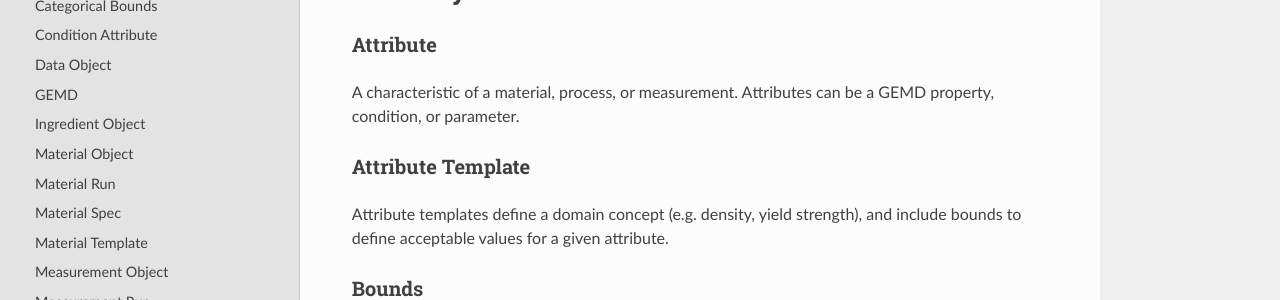
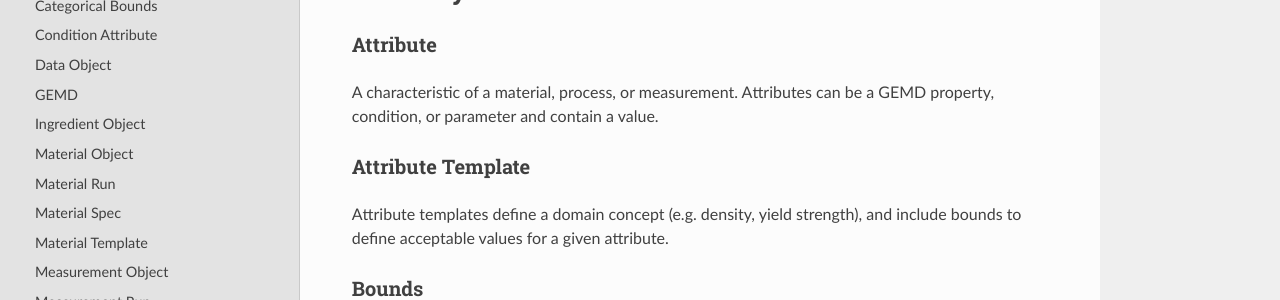
Before and after one commit to CitrineInformatics/gemd-docs, an MkDocs documentation site: the page built from docs/glossary.md, in a window 1280 px wide and 900 px high. Shown: the part 129-429 px from the top of the window. Built offline with MkDocs 1.6.1, drawn with Linux system fonts in a browser that asks for light colours; nearby versions of some CDN libraries.

Commit message:
Update docs/glossary.md
Co-authored-by: Ken Kroenlein <51962276+kroenlein@users.noreply.github.com>

```diff
--- a/docs/glossary.md
+++ b/docs/glossary.md
@@ -1,7 +1,7 @@
 # Glossary
 
 ### Attribute
-A characteristic of a material, process, or measurement. Attributes can be a GEMD property, condition, or parameter.
+A characteristic of a material, process, or measurement. Attributes can be a GEMD property, condition, or parameter and contain a value.
 
 ### Attribute Template
 Attribute templates define a domain concept (e.g. density, yield strength), and include bounds to define acceptable values for a given attribute.
```
